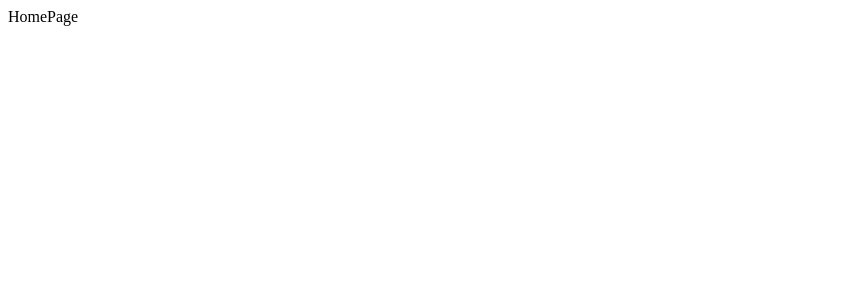
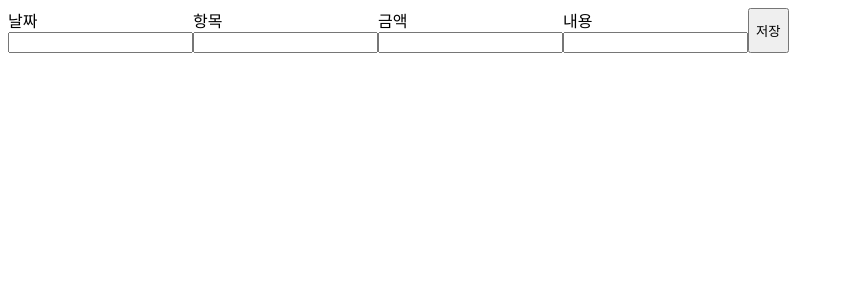
Before and after one commit to hb9901/CheckBook, a React (Vite) app: page / in a window 1280 px wide. Shown: the top 300 px of the page, without its empty margins (0-844 px from the left). Built offline with nearby package versions, Linux system fonts and the light colour scheme.

Commit message:
update: inputForm 기본 기능 구현

```diff
--- a/package.json
+++ b/package.json
@@ -12,7 +12,9 @@
   "dependencies": {
     "react": "^18.2.0",
     "react-dom": "^18.2.0",
-    "react-router-dom": "^6.23.1"
+    "react-router-dom": "^6.23.1",
+    "styled-components": "^6.1.11",
+    "uuid": "^9.0.1"
   },
   "devDependencies": {
     "@types/react": "^18.2.66",
--- a/src/App.jsx
+++ b/src/App.jsx
@@ -1,7 +1,7 @@
 import Router from "./routes/Router";
 
 function App() {
-  return <><Router/></>;
+  return <Router/>;
 }
 
 export default App;
--- a/src/components/InputForm/InputForm.jsx
+++ b/src/components/InputForm/InputForm.jsx
@@ -1 +1,57 @@
-export { default } from "./InputForm";
+import styled from "styled-components";
+import useInput from "../../hooks/useInput";
+
+const FormWrapper = styled.div`
+  display: flex;
+  flex-direction: row;
+`;
+
+const InputWrapper = styled.div`
+  display: flex;
+  flex-direction: column;
+`;
+
+function InputForm({ addExpenditure }) {
+  const [expenditure, handleExpenditure] = useInput({
+    id: crypto.randomUUID(),
+    date: "",
+    item: "",
+    amount: 0,
+    description: 0,
+  });
+
+  const handleAdd = (e) => {
+    e.preventDefault();
+    addExpenditure(expenditure);
+  };
+
+  return (
+    <form onSubmit={handleAdd}>
+      <FormWrapper>
+        <InputWrapper>
+          <label>날짜</label>
+          <input type="text" className="date" onChange={handleExpenditure} />
+        </InputWrapper>
+        <InputWrapper>
+          <label>항목</label>
+          <input type="text" className="item" onChange={handleExpenditure} />
+        </InputWrapper>
+        <InputWrapper>
+          <label>금액</label>
+          <input type="text" className="amount" onChange={handleExpenditure} />
+        </InputWrapper>
+        <InputWrapper>
+          <label>내용</label>
+          <input
+            type="text"
+            className="description"
+            onChange={handleExpenditure}
+          />
+        </InputWrapper>
+        <button>저장</button>
+      </FormWrapper>
+    </form>
+  );
+}
+
+export default InputForm;
--- a/src/components/InputForm/index.js
+++ b/src/components/InputForm/index.js
@@ -0,0 +1 @@
+export { default } from "./InputForm";
--- /dev/null
+++ b/src/hooks/useInput.js
@@ -0,0 +1,15 @@
+import { useState } from "react";
+
+function useInput(initialState) {
+  const [value, setValue] = useState(initialState);
+
+  const handler = ({target}) => {
+    setValue((prev)=>{
+      return {...prev, [target.className]: target.value}
+    })
+  }
+
+  return [value, handler];
+}
+
+export default useInput
--- a/src/pages/HomePage/HomePage.jsx
+++ b/src/pages/HomePage/HomePage.jsx
@@ -1,8 +1,11 @@
+import InputForm from "../../components/InputForm";
 
-function HomePage() {
+function HomePage({ addExpenditure }) {
   return (
-    <div>HomePage</div>
-  )
+    <div>
+      <InputForm addExpenditure={addExpenditure} />
+    </div>
+  );
 }
 
-export default HomePage
+export default HomePage;
--- a/src/routes/router.jsx
+++ b/src/routes/router.jsx
@@ -1,12 +1,23 @@
+import { useState } from "react";
 import { BrowserRouter, Route, Routes } from "react-router-dom";
 import HomePage from "../pages/HomePage";
 import PostDetailPage from "../pages/PostDetailPage";
 
 const Router = () => {
+  const [expenditures, setExpenditures] = useState([]);
+  console.log(expenditures)
+
+  const addExpenditure = (expenditure) => {
+    setExpenditures((prev) => [...prev, expenditure]);
+  };
+
   return (
     <BrowserRouter>
       <Routes>
-        <Route path="/" element={<HomePage />} />
+        <Route
+          path="/"
+          element={<HomePage addExpenditure={addExpenditure} />}
+        />
         <Route path="/:id" element={<PostDetailPage />} />
       </Routes>
     </BrowserRouter>
```
Also changed, not shown: 1 other file (tests, documents, lock files or other folders).
